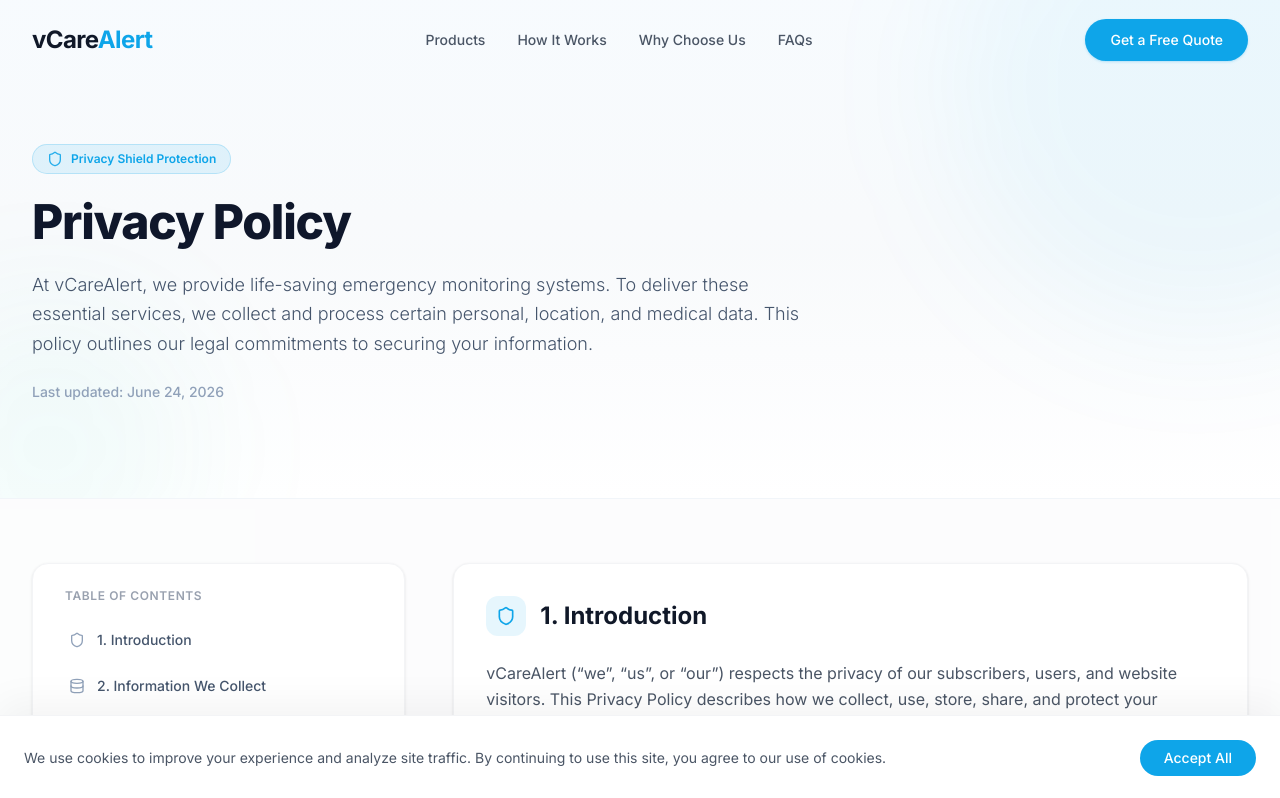
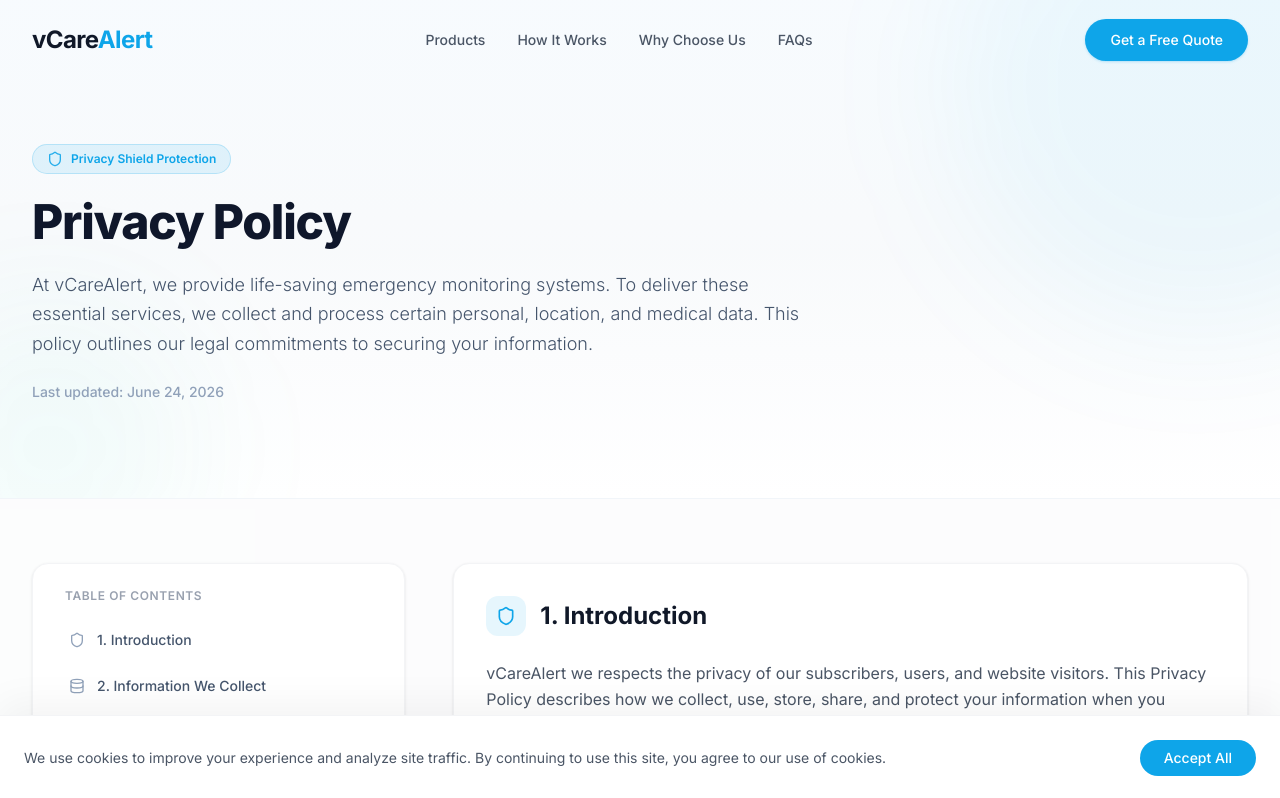
Before and after one commit to itpristine/vcarealert, a Next.js app: page /privacy in a window 1280 px wide. Shown: the top 798 px of the page. Built offline with nearby package versions, Linux system fonts and the light colour scheme.

Commit message:
Fix typo in Privacy Policy introduction paragraph

```diff
--- a/src/app/privacy/page.tsx
+++ b/src/app/privacy/page.tsx
@@ -113,7 +113,7 @@
               </div>
               <div className="prose max-w-none text-gray-600 space-y-4 leading-relaxed">
                 <p>
-                  vCareAlert (“we”, “us”, or “our”) respects the privacy of our subscribers, users, and website visitors. This Privacy Policy describes how we collect, use, store, share, and protect your information when you subscribe to our medical alert services, use our mobile application, visit our website, or interact with our emergency response systems.
+                  vCareAlert we respects the privacy of our subscribers, users, and website visitors. This Privacy Policy describes how we collect, use, store, share, and protect your information when you subscribe to our medical alert services, use our mobile application, visit our website, or interact with our emergency response systems.
                 </p>
                 <p>
                   By accessing or using our services, you consent to the data collection and usage practices described in this policy. If you do not agree with these practices, please contact us immediately to cancel your services.
```
